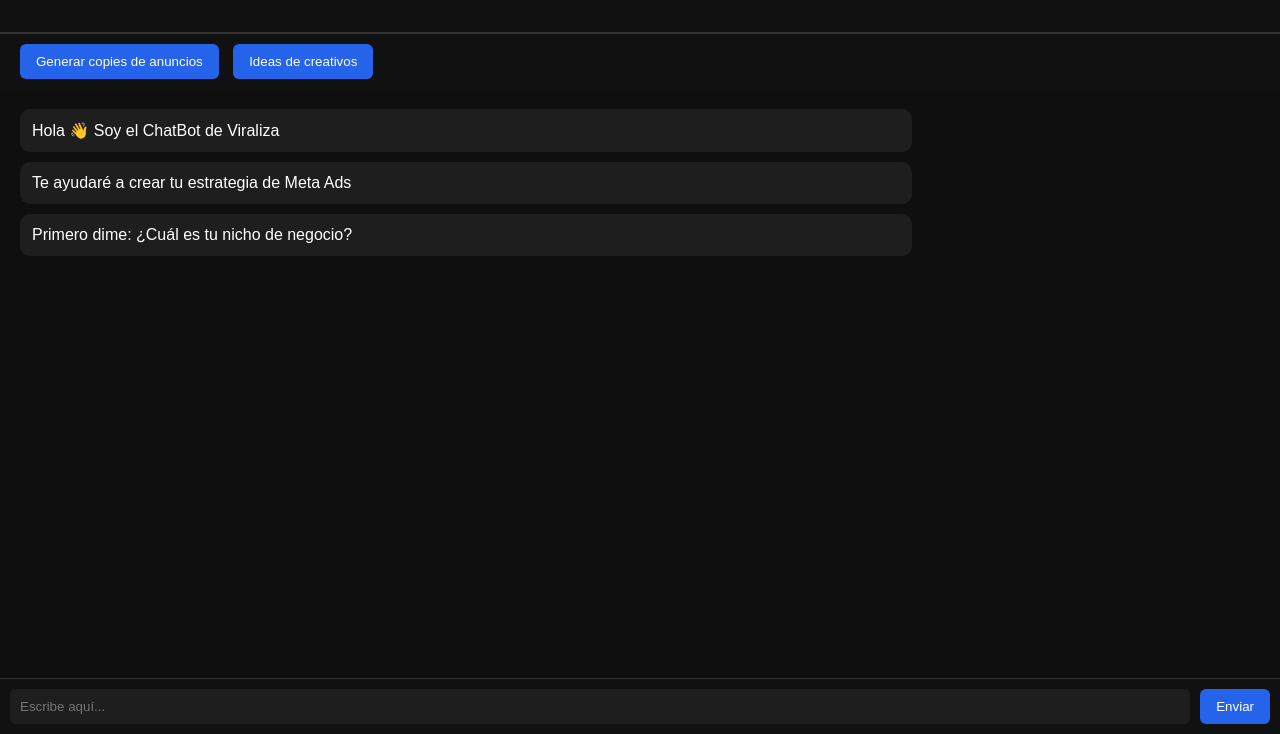
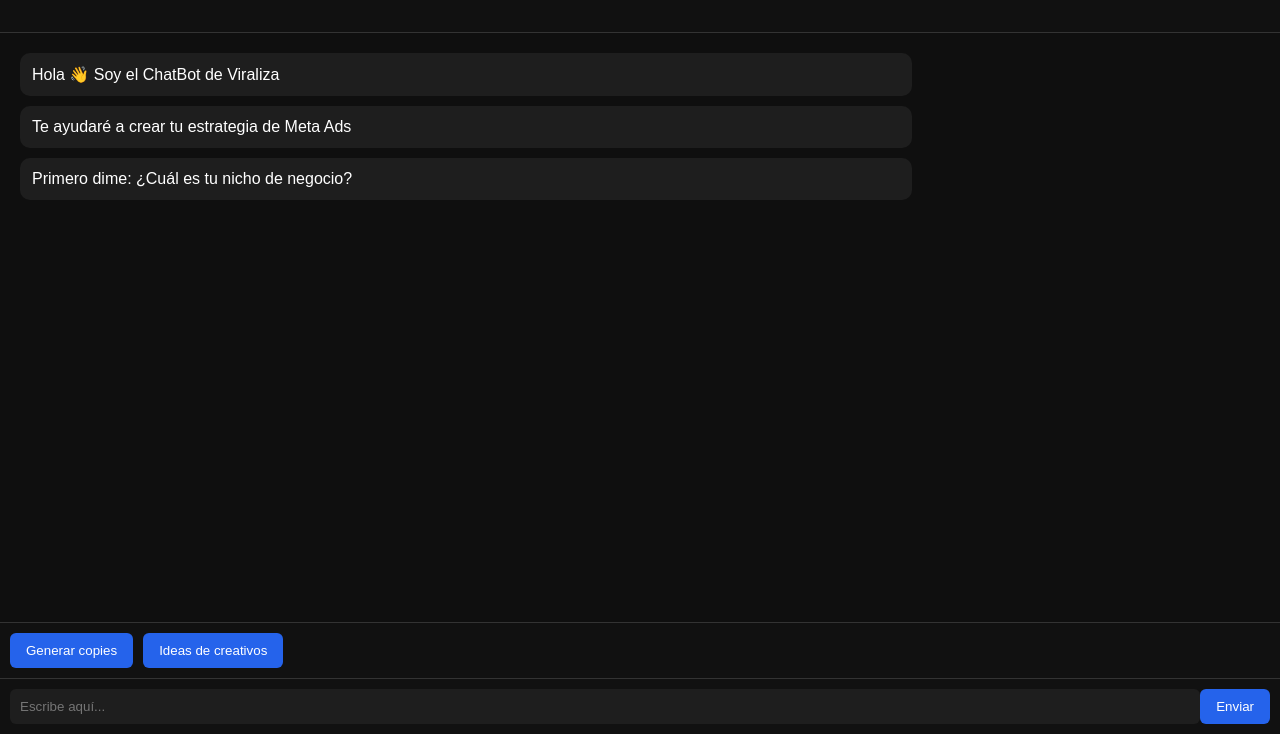
Before and after one commit to marketingdigitalviraliza-hub/mi-chatbot-viraliza, a website: page index.html in a window 1280 px wide. Shown: the part 66-800 px from the top of the page. Drawn offline with Linux system fonts and the light colour scheme.

Commit message:
Refactor HTML structure and styles for chatbot

```diff
--- a/index.html
+++ b/index.html
@@ -47,6 +47,14 @@ max-width:70%;
 align-self:flex-end;
 }
 
+#tools{
+padding:10px;
+background:#111;
+border-top:1px solid #333;
+display:flex;
+gap:10px;
+}
+
 #inputArea{
 display:flex;
 padding:10px;
@@ -64,7 +72,6 @@ border-radius:6px;
 }
 
 button{
-margin-left:10px;
 padding:10px 16px;
 background:#2563eb;
 border:none;
@@ -86,11 +93,13 @@ background:#1d4ed8;
 <div id="header">
 <h2>El ChatBot de Viraliza</h2>
 </div>
-<div style="padding:10px;background:#111;border-top:1px solid #333;">
-<button onclick="generarCopies()">Generar copies de anuncios</button>
+
+<div id="chat"></div>
+
+<div id="tools">
+<button onclick="generarCopies()">Generar copies</button>
 <button onclick="generarCreativos()">Ideas de creativos</button>
 </div>
-<div id="chat"></div>
 
 <div id="inputArea">
 <input id="inputUsuario" placeholder="Escribe aquí..." onkeypress="enterEnviar(event)">
@@ -121,17 +130,17 @@ chat.appendChild(typing)
 chat.scrollTop = chat.scrollHeight
 
 setTimeout(()=>{
-
 typing.innerText = texto
-
 },800)
 
 }
 
 function user(texto){
+
 let chat = document.getElementById("chat")
 chat.innerHTML += `<div class="user">${texto}</div>`
 chat.scrollTop = chat.scrollHeight
+
 }
 
 function enterEnviar(event){
@@ -210,7 +219,8 @@ bot(data.reply)
 input.value=""
 
 }
-  async function generarCopies(){
+
+async function generarCopies(){
 
 bot("Generando copies publicitarios...")
 
@@ -239,7 +249,8 @@ let data = await respuesta.json()
 bot(data.reply)
 
 }
-  async function generarCreativos(){
+
+async function generarCreativos(){
 
 bot("Generando ideas de creativos...")
 
```
